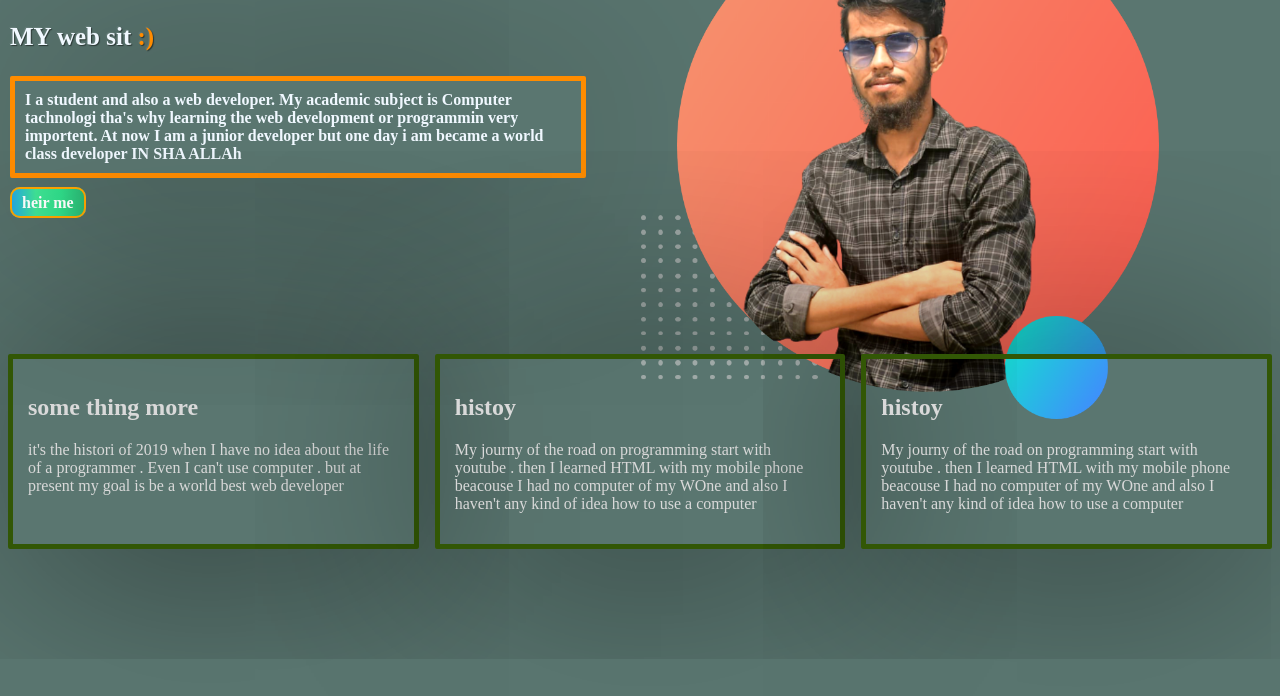
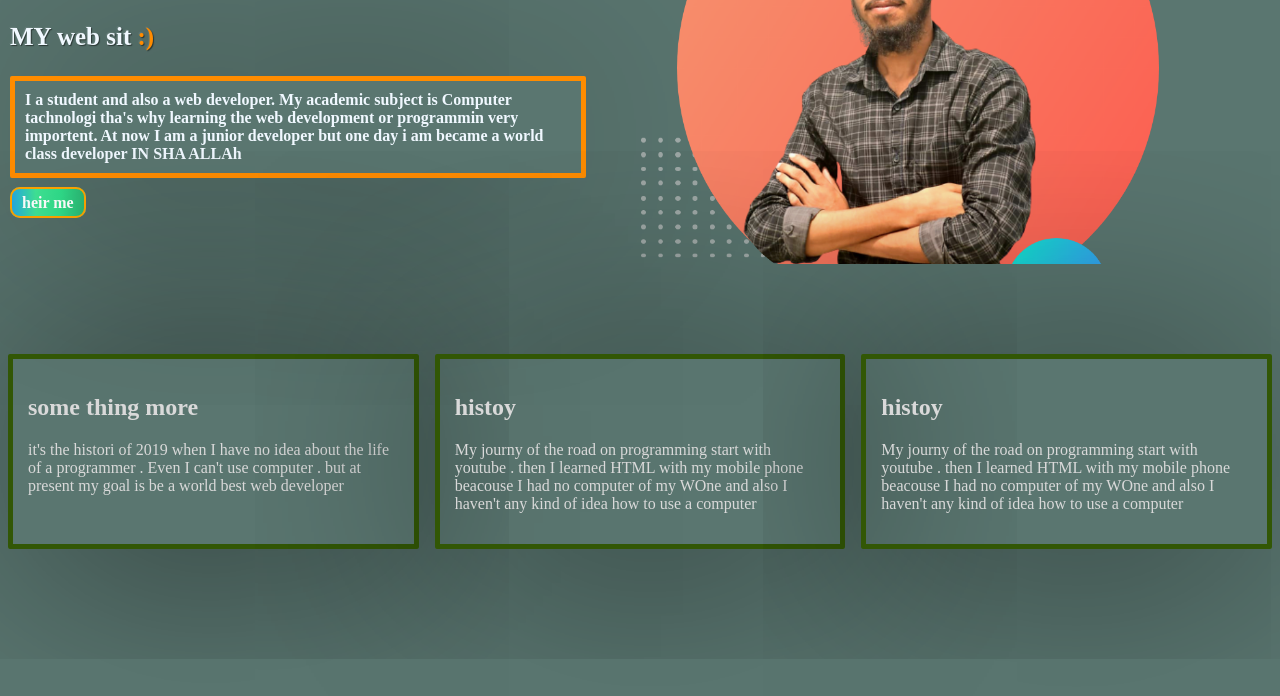
Before and after one commit to golam-kibriya123/my-day, a plain HTML site: page index.html in a window 1280 px wide. Shown: the part 104-800 px from the top of the page. Drawn offline with Linux system fonts and the light colour scheme; a web font is replaced by a local one.

Commit message:
add this

```diff
--- a/styles.css
+++ b/styles.css
@@ -13,7 +13,8 @@ section{
 .half-wethid img{ width: 90%;
     margin-left: 45px;
     margin-top: 8px;
-
+   height: 80%;
+   object-fit: cover;
 }
 .half-wethid{width: 45%;
     margin-left: 10px;
```
